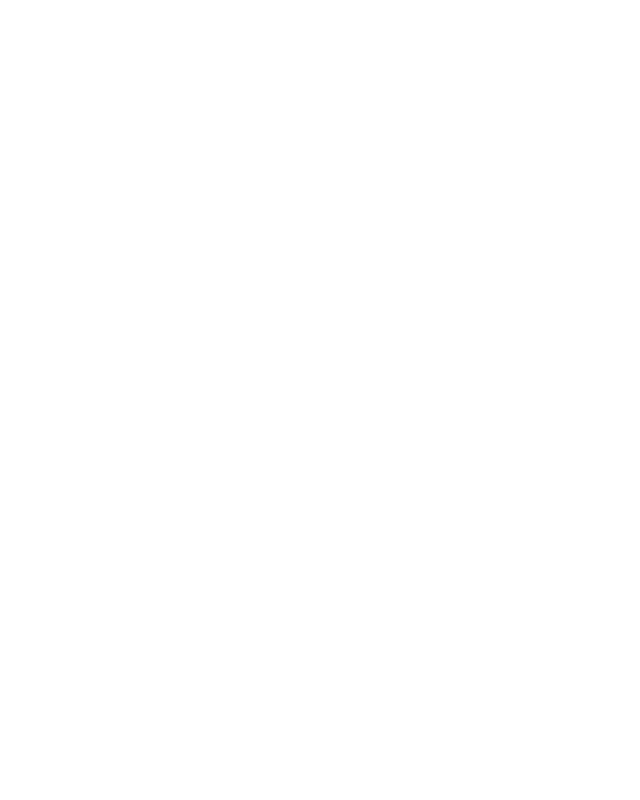
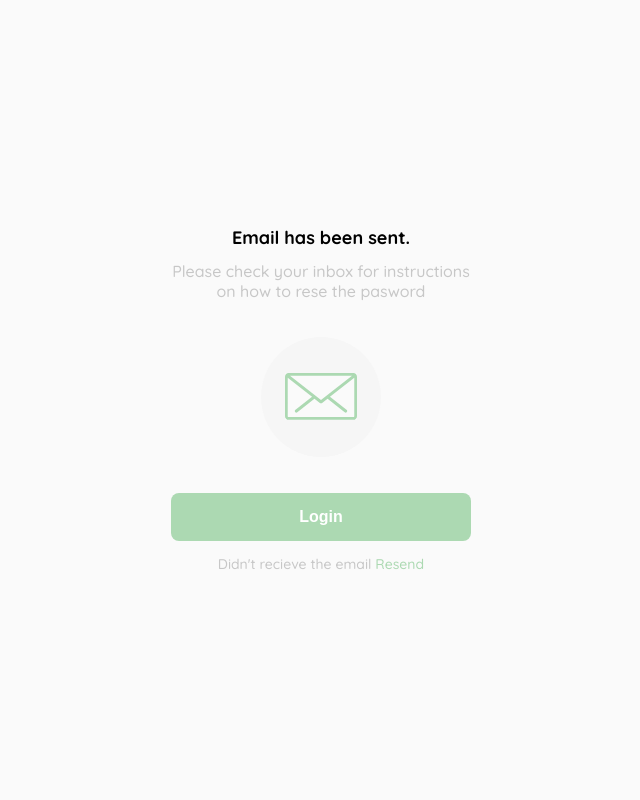
Before and after one commit to CuetoA/Platzi-EscuelaDeProgramaci-n, a PHP site: page /2_email.html in a window 1280 px wide. Before the commit the part shown is empty. Shown: the whole page, without its empty margins (319-959 px from the left). Run offline with PHP 8.4, Linux system fonts and the light colour scheme.

Commit message:
created email page

```diff
--- a/17_Frontend_dev_practic/2_email.html
+++ b/17_Frontend_dev_practic/2_email.html
@@ -0,0 +1,38 @@
+<!DOCTYPE html>
+<html lang="en">
+<head>
+    <meta charset="UTF-8">
+    <meta http-equiv="X-UA-Compatible" content="IE=edge">
+    <meta name="viewport" content="width=device-width, initial-scale=1.0">
+    <title>Email sent</title>
+
+    <link rel="preconnect" href="https://fonts.googleapis.com">
+    <link rel="preconnect" href="https://fonts.gstatic.com" crossorigin>
+    <link href="https://fonts.googleapis.com/css2?family=Quicksand:wght@300;500;700&display=swap" rel="stylesheet">
+    <link rel="stylesheet" href="mystyles.css">
+
+</head>
+<body>
+    <div class="login">
+        <div class="form-container">
+            <img src="./logos/logo_yard_sale.svg" alt="logo" class="logo">
+
+
+            <h1 class="title">Email has been sent.</h1>
+            <p class="subtitle">Please check your inbox for instructions on how to rese the pasword </p>
+
+            <div class="email-img">
+                <img src="./icons/email.svg" alt="email">
+            </div>
+
+            <button class="primary-button login-button">Login</button>
+
+            <p class="foot-note">
+                <span>Didn't recieve the email</span>
+                <a href="/">Resend</a>
+            </p>
+
+        </div>
+    </div>
+</body>
+</html>
--- a/17_Frontend_dev_practic/mystyles.css
+++ b/17_Frontend_dev_practic/mystyles.css
@@ -2,7 +2,7 @@
     --white:            #FFFFFF;
     --black:            #000000;
     --very-light-pink:  #C7C7C7;
-    --text-input-field: #F7F7F7;
+    --text-input-field: #F6F6F6;
     --hospital-green:   #ACD9B2;
     --soft-white:       #FAFAFA;
     --sm: 14px;
@@ -26,6 +26,7 @@
     display: grid;
     grid-template-rows: auto 1fr auto;
     width: 300px;
+    justify-items: center;
 }
 .logo{
     width: 150px;
@@ -75,6 +76,31 @@
     color: var(--white);
     margin-top: 24px;
 }
+.email-img{
+    width: 120px;
+    height: 120px;
+    border-radius: 50%;
+    background-color: var(--text-input-field);
+    display: flex;
+    justify-content: center;
+    align-items: center;
+    margin-top: 12px;
+    margin-bottom: 12px;
+}
+.email-img img{
+    width: 72px;
+}
+.foot-note{
+    font-size: var(--sm);
+}
+.foot-note span{
+    color: var(--very-light-pink);
+}
+.foot-note a{
+    color: var(--hospital-green);
+    text-decoration: none;
+}
+
 
 @media(max-width: 640px){
     .logo{
```
